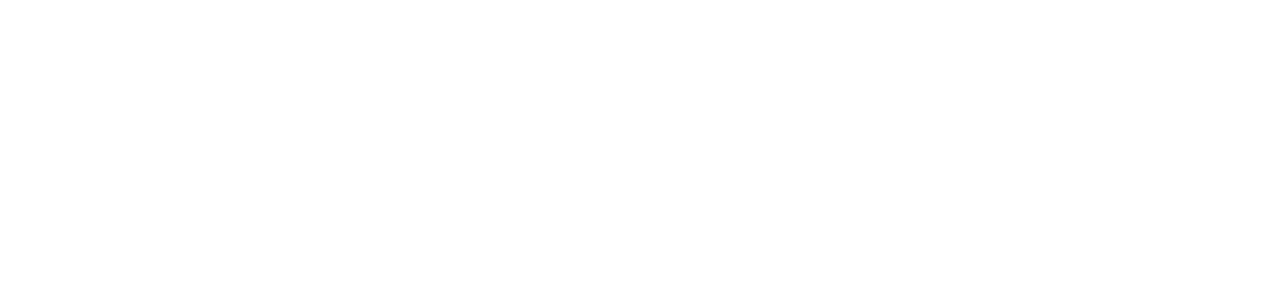
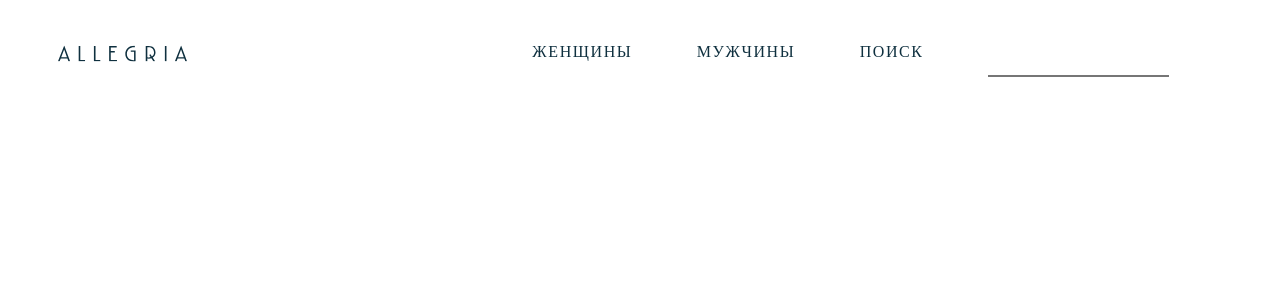
Before and after one commit to VladBolofinov/clothes-shop, a React (Create React App) app: page / in a window 1280 px wide. Shown: the top 300 px of the page. Built offline with nearby package versions, Linux system fonts and the light colour scheme.

Commit message:
making header

```diff
--- a/package.json
+++ b/package.json
@@ -6,6 +6,7 @@
     "@testing-library/jest-dom": "^5.16.5",
     "@testing-library/react": "^13.4.0",
     "@testing-library/user-event": "^13.5.0",
+    "node-sass": "^7.0.3",
     "react": "^18.2.0",
     "react-dom": "^18.2.0",
     "react-scripts": "5.0.1",
--- a/public/index.html
+++ b/public/index.html
@@ -8,6 +8,12 @@
       name="description"
       content="Web site created using create-react-app"
     />
+    <link rel="preconnect" href="https://fonts.googleapis.com">
+    <link rel="preconnect" href="https://fonts.gstatic.com" crossorigin>
+    <link href="https://fonts.googleapis.com/css2?family=Jost:wght@400;500&family=Roboto+Mono:wght@300;400;700&display=swap"
+          rel="stylesheet">
+    <link href="https://fonts.googleapis.com/css2?family=Cormorant+Garamond&family=Jost:wght@400;500&family=Roboto+Mono:wght@300;400;700&display=swap"
+          rel="stylesheet">
     <title>React App</title>
   </head>
   <body>
--- a/src/components/app/App.js
+++ b/src/components/app/App.js
@@ -1,9 +1,10 @@
+import Header from "../header/Header";
 
 
 function App() {
   return (
     <div className="App">
-
+        <Header/>
     </div>
   );
 }
--- /dev/null
+++ b/src/components/header/Header.js
@@ -0,0 +1,17 @@
+import './Header.scss'
+import logo from '../../img/icons/logo.svg';
+const Header = () => {
+    return (
+        <div className='header'>
+            <img className='logo' src={logo}/>
+            <div className='menu'>
+                <p>Женщины</p>
+                <p>Мужчины</p>
+                <p>Поиск</p>
+            </div>
+            <input/>
+        </div>
+    )
+}
+
+export default Header;
--- /dev/null
+++ b/src/components/header/Header.scss
@@ -0,0 +1,29 @@
+.header {
+  padding: 0 50px;
+  display: flex;
+  font-family: 'Avenir';
+  font-style: normal;
+  .logo {
+    padding-top: 22px;
+  }
+  .menu {
+    width: 520px;
+    display: flex;
+    padding: 19px 0 0 281px;
+    justify-content: space-evenly;
+    font-weight: 400;
+    font-size: 16px;
+    text-align: center;
+    letter-spacing: 0.1em;
+    text-transform: uppercase;
+    color: #0F303F;
+  }
+}
+input {
+  border-top: none;
+  border-left: none;
+  border-right: none;
+  //padding: 1px;
+  //height: 15px;
+  //outline: none;
+}
--- a/style/style.scss
+++ b/style/style.scss
@@ -1,5 +1,5 @@
 * {
-  font-family: "Roboto Condensed", sans-serif;
+  font-family: 'Cormorant Garamond', serif, 'Jost', sans-serif;
   margin: 0;
   padding: 0;
   box-sizing: border-box;
```
Also changed, not shown: src/img/icons/logo.svg (added), 1 other file (tests, documents, lock files or other folders).
